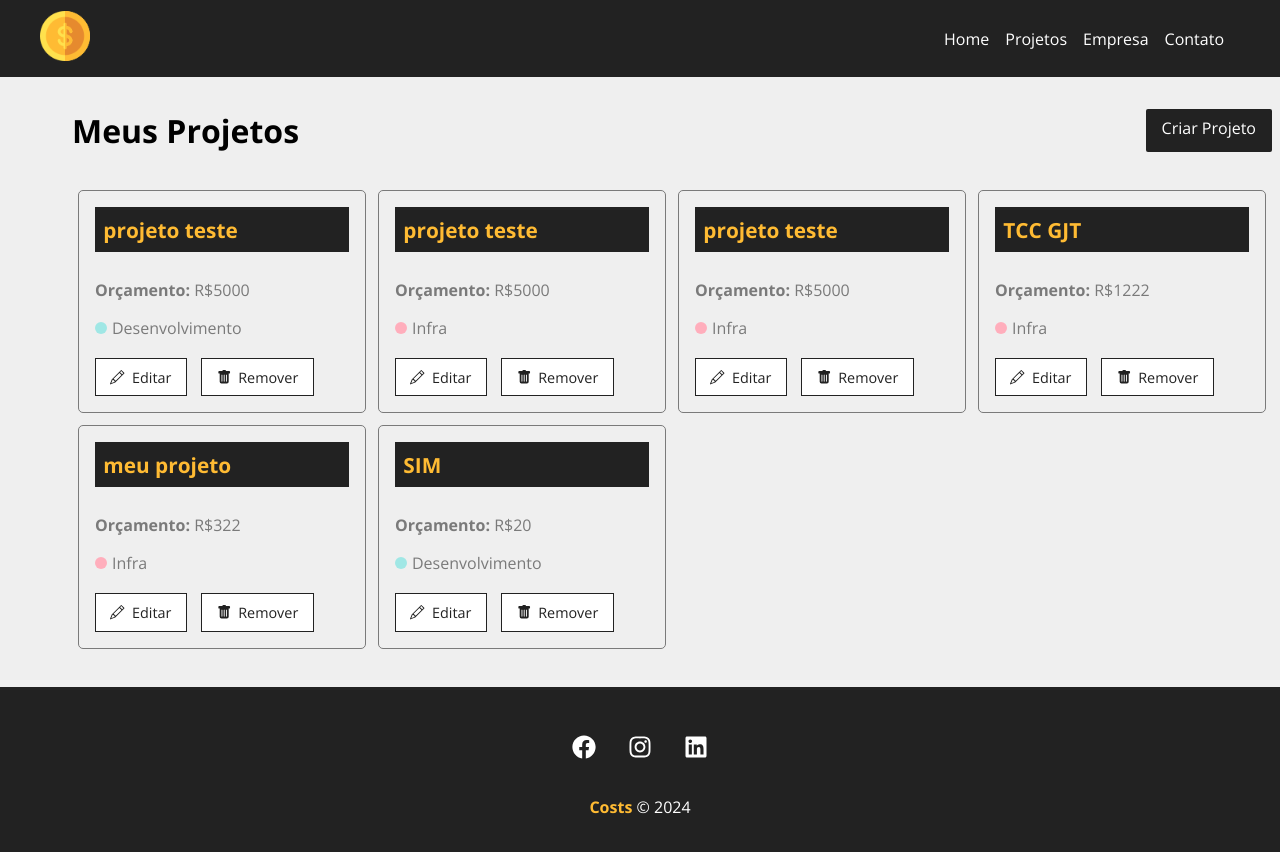
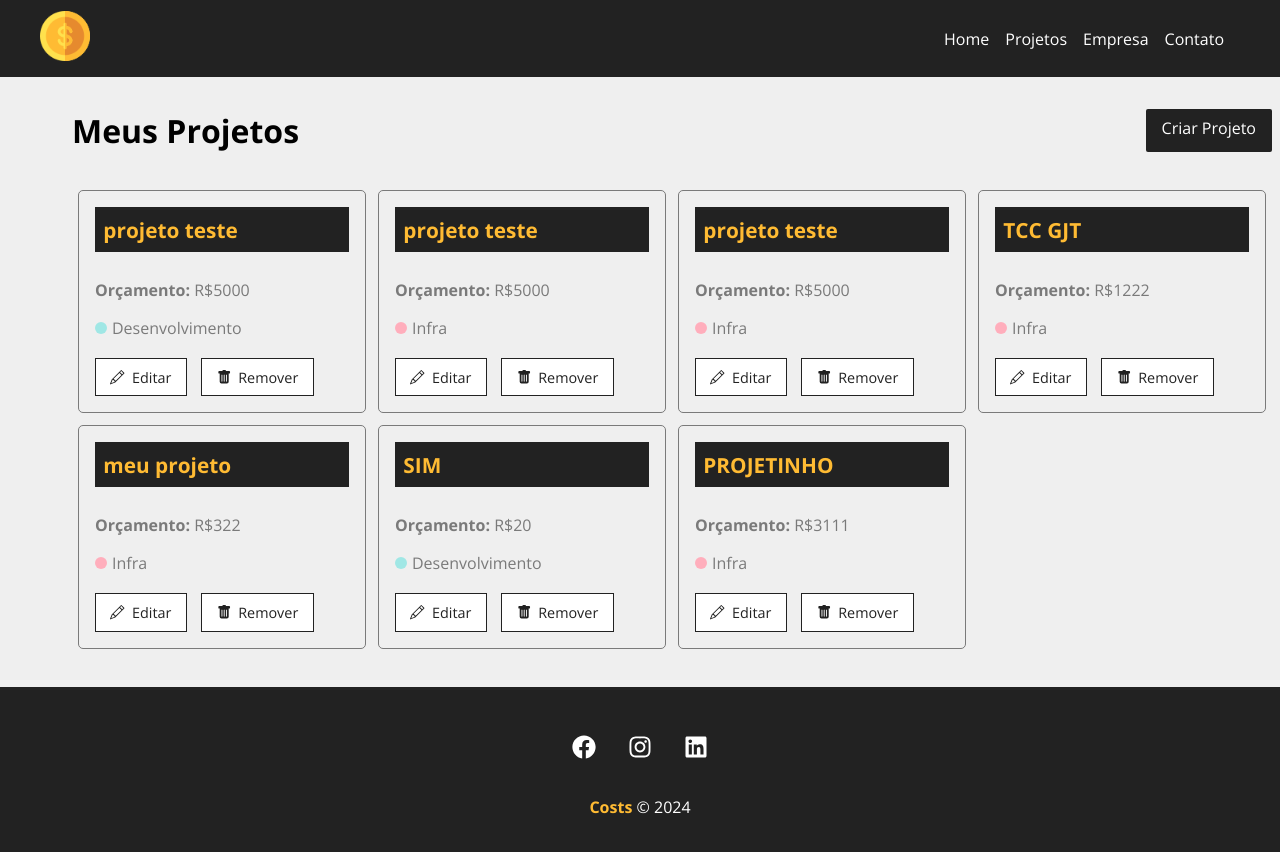
Before and after one commit to 1thiagoCRUZ/curso_react, a React (Create React App) app: page /projects in a window 1280 px wide. Shown: the top 852 px of the page. Built offline with nearby package versions, Linux system fonts and the light colour scheme; data requests are answered from the project's data file.

Commit message:
Aula 28 | Criando componente de loader

```diff
--- a/db.json
+++ b/db.json
@@ -65,6 +65,17 @@
       },
       "cost": 0,
       "services": []
+    },
+    {
+      "id": "471e",
+      "name": "PROJETINHO",
+      "budget": "3111",
+      "category": {
+        "id": "1",
+        "name": "Infra"
+      },
+      "cost": 0,
+      "services": []
     }
   ],
   "categories": [
--- /dev/null
+++ b/src/components/layout/Loading.js
@@ -0,0 +1,11 @@
+import styles from './Loading.module.css'
+import loadind from '../../img/loading.svg'
+
+function Loading() {
+    return (
+        <div className={styles.loader_container}>
+            <img className={styles.loader} src={loadind} alt="Loading" />
+        </div>
+    )
+}
+export default Loading
--- /dev/null
+++ b/src/components/layout/Loading.module.css
@@ -0,0 +1,11 @@
+.loader_container {
+    width: 100%;
+    height: 100%;
+    display: flex;
+    justify-content: center;
+    align-items: center;
+}
+
+.loader {
+    width: 50px;
+}
--- a/src/components/pages/Projects.js
+++ b/src/components/pages/Projects.js
@@ -2,6 +2,7 @@ import { useLocation } from "react-router-dom" // hook //
 
 import Message from "../layout/Message"
 import Container from "../layout/Container"
+import Loading from "../layout/Loading"
 import LinkButton from "../layout/LinkButton"
 import styles from "./Projects.module.css"
 import ProjectCard from "../project/ProjectCard"
@@ -10,6 +11,8 @@ import { useState, useEffect } from "react"
 function Projects() {
 
   const [projects, setProjects] = useState([])
+  /* Começa com false pois o loader sempre inicia, o true vai servir para remover o loader */
+  const [removeLoading, setRemoveLoading] = useState(false)
 
   /* Constante que vai ser o useLocation */
   const location = useLocation()
@@ -26,6 +29,9 @@ function Projects() {
   }
 
   useEffect(() => {
+    /* Como o nosso backend é local, ou seja, as requisições são basicamente instantâneas
+    a gente está utilizando o setTimeout para poder ver o loader */
+    setTimeout(() => {
       fetch('http://localhost:5000/projects', {
         method: 'GET',
         headers: {
@@ -35,8 +41,10 @@ function Projects() {
         .then(data => {
           console.log(data)
           setProjects(data)
+          setRemoveLoading(true)
         })
         .catch((err) => console.log(err))
+    }, 500)
   }, [])
 
   return (
@@ -61,6 +69,10 @@ function Projects() {
           key={project.id}
           />
         ))}
+        {!removeLoading && <Loading />}
+        {removeLoading && projects.length === 0 && (
+          <p>Não há projetos cadastrados :(</p>
+        )}
       </Container>
 
     </div>
```
Lines whose indentation alone changed are shown as unchanged.
